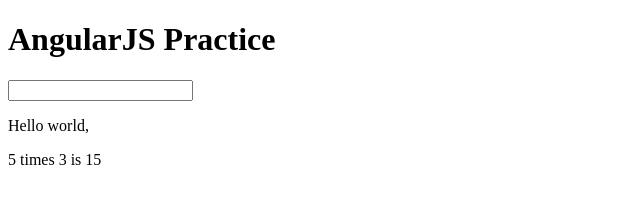
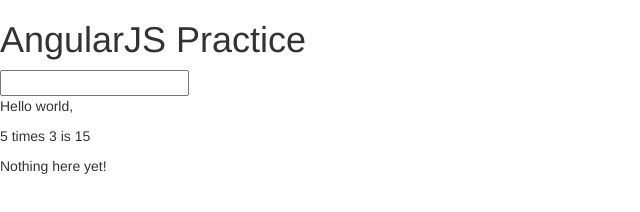
Before and after one commit to ikuwow/angularjs-prac, a website: page app/index.html in a window 1280 px wide. Shown: the whole page, without its empty margins (0-640 px from the left). Drawn offline with nearby package versions, Linux system fonts and the light colour scheme.

Commit message:
0 - Bootstrappin

```diff
--- a/app/index.html
+++ b/app/index.html
@@ -1,7 +1,12 @@
 <!DOCTYPE html>
 <html ng-app><!-- a[ng]larjs -->
 <head>
+  <meta charset="utf-8"/>
   <title>AngularJS</title>
+
+  <link rel="stylesheet" href="bower_components/bootstrap/dist/css/bootstrap.css">
+  <link rel="stylesheet" href="css/app.css">
+
   <script src="bower_components/angular/angular.min.js"></script>
 </head>
 <body>
@@ -13,6 +18,7 @@
 
 <p>Hello world, {{name}}</p><!-- display model "name" -->
 <p> 5 times 3 is {{ 5 * 3 }}</p><!-- javascript notation can be used in {{ }} -->
+<p>Nothing here {{ 'yet' + '!' }}</p>
 
 </body>
 </html>
--- a/bower.json
+++ b/bower.json
@@ -16,6 +16,7 @@
     "tests"
   ],
   "dependencies": {
-    "angular": "^1.4.9"
+    "angular": "^1.4.9",
+    "bootstrap": "^3.3.6"
   }
 }
```
Also changed, not shown: README.md, app/css/app.css (added).
